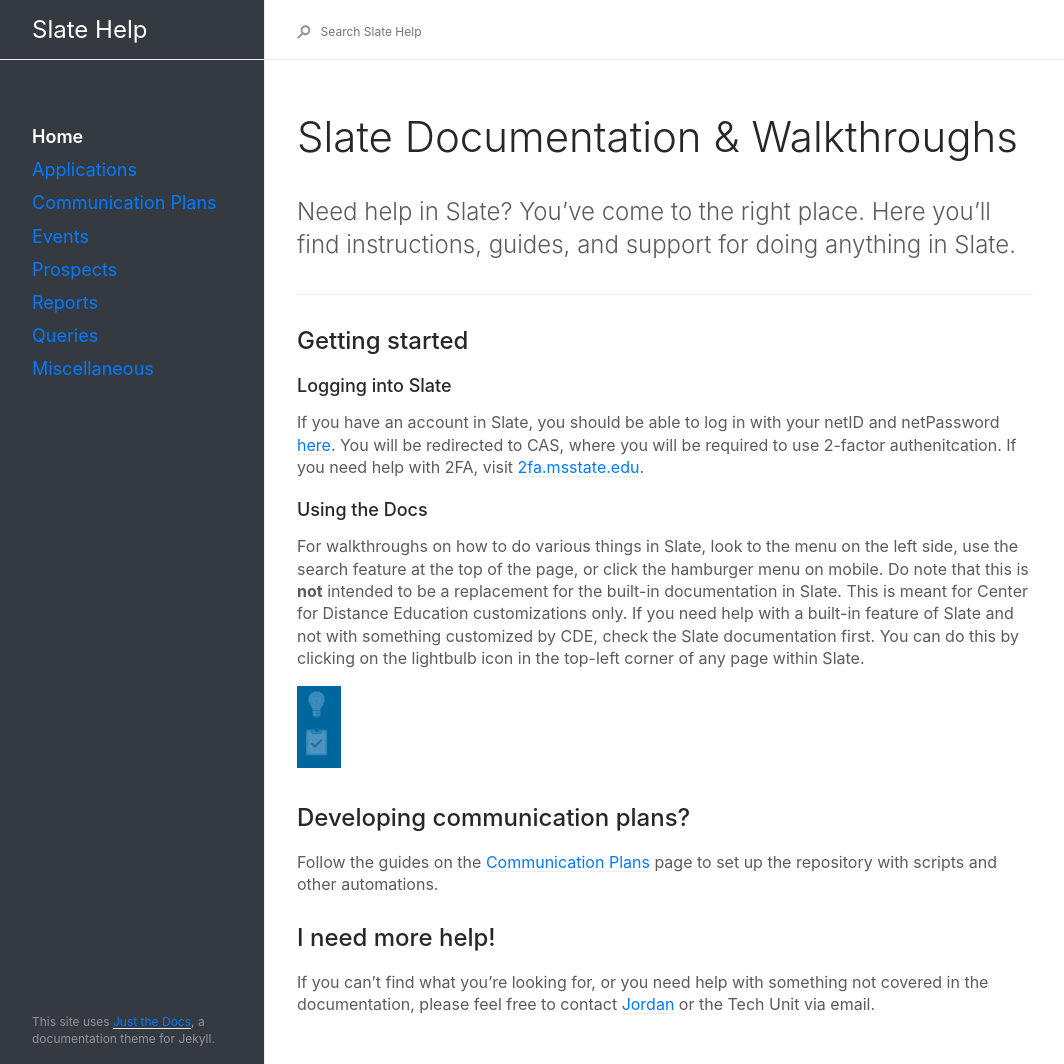
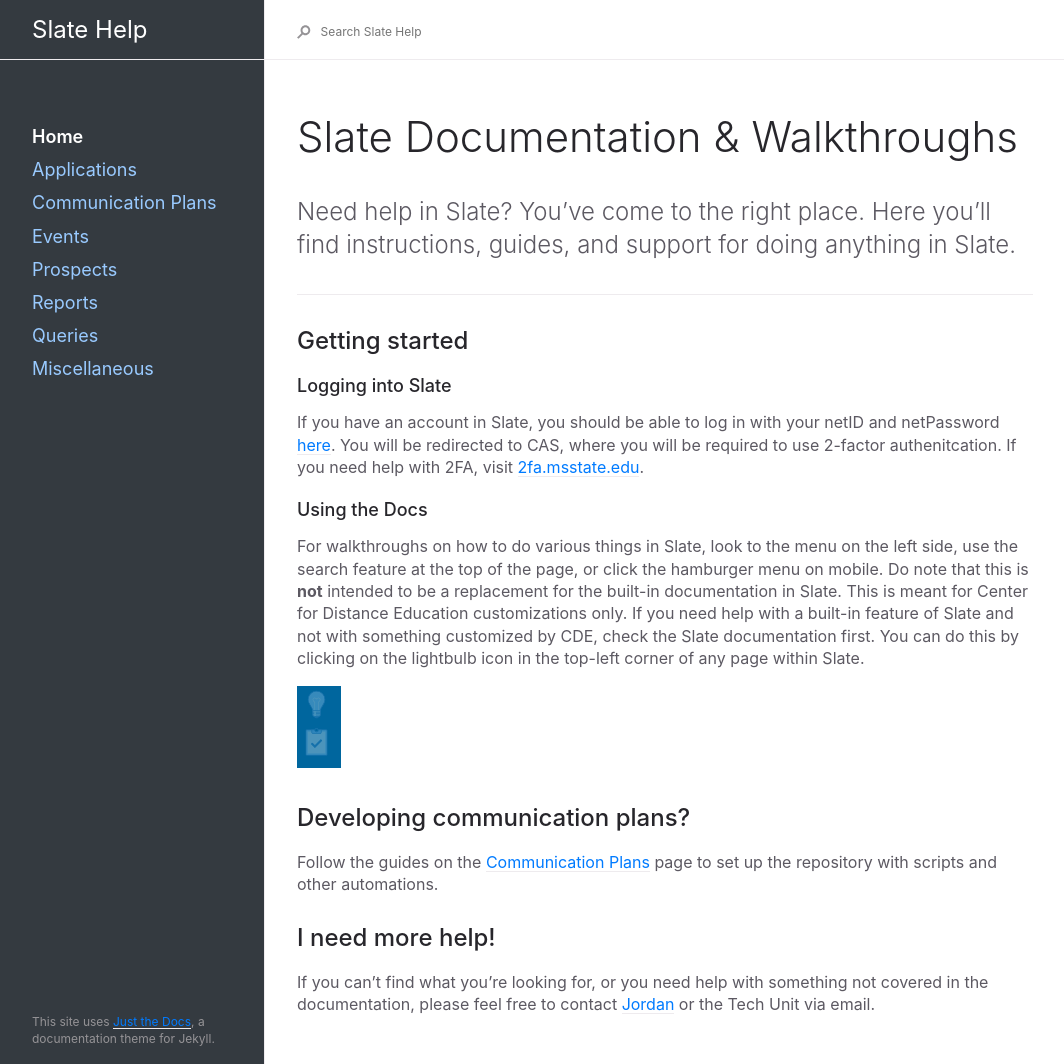
Before and after one commit to oretoise/docs, a Jekyll site: the page built from index.md, in a window 1280 px wide. Shown: the whole page, without its empty margins (91-1155 px from the left). Built offline with Jekyll 4.4.1, drawn with Linux system fonts in a browser that asks for light colours.

Commit message:
Increased Contrast for Navigation links

```diff
--- a/_sass/navigation.scss
+++ b/_sass/navigation.scss
@@ -28,6 +28,11 @@
   @include mq(md) {
     margin-top: 0;
   }
+}
+
+// Edits color of just navigation links
+a.navigation-list-link{
+  color: lighten($link-color, 30%);
 }
 
 .navigation-list-child-list {
```
